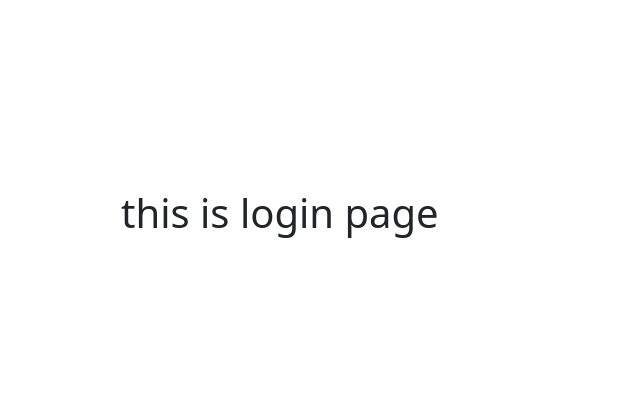
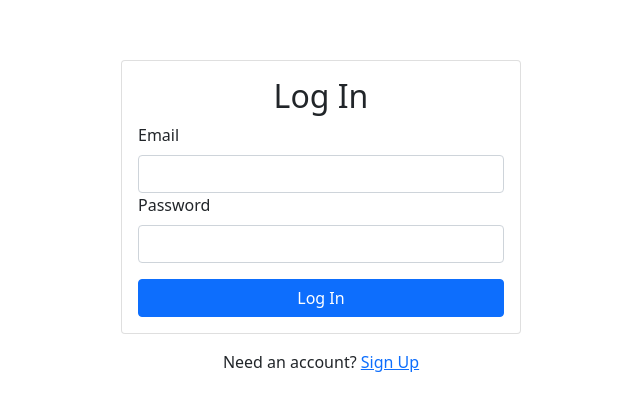
Before and after one commit to jonytalukdar/firebase-9, a React (Create React App) app: page /login in a window 1280 px wide. Shown: the part 183-594 px from the top of the page, without its empty margins (319-959 px from the left). Built offline with nearby package versions, Linux system fonts and the light colour scheme; no server answers.

Commit message:
added login

```diff
--- a/src/components/Login/Login.js
+++ b/src/components/Login/Login.js
@@ -1,10 +1,56 @@
-import React from 'react';
+import React, { useContext, useRef, useState } from 'react';
+
+import { Card, Button, Form, Alert } from 'react-bootstrap';
+import { Link } from 'react-router-dom';
+import { AuthContext } from '../../context/auth-conext';
 
 const Login = () => {
+  const { login } = useContext(AuthContext);
+
+  //state
+  const [error, setError] = useState('');
+
+  const emailRef = useRef();
+  const passwordRef = useRef();
+
+  const submitHandler = async (e) => {
+    e.preventDefault();
+    const enteredEmail = emailRef.current.value;
+    const enteredPassword = passwordRef.current.value;
+
+    try {
+      setError('');
+      await login(enteredEmail, enteredPassword);
+    } catch (error) {
+      setError('Failed to create an account!');
+    }
+  };
+
   return (
-    <div>
-      <h1>this is login page</h1>
-    </div>
+    <>
+      <Card>
+        <Card.Body>
+          <h2 className="text-center">Log In</h2>
+          {error && <Alert variant="danger">{error}</Alert>}
+          <Form onSubmit={submitHandler}>
+            <Form.Group id="email">
+              <Form.Label>Email</Form.Label>
+              <Form.Control type="email" ref={emailRef} />
+            </Form.Group>
+            <Form.Group id="password" className="mb-3">
+              <Form.Label>Password</Form.Label>
+              <Form.Control type="password" ref={passwordRef} />
+            </Form.Group>
+            <Button className="w-100" type="submit">
+              Log In
+            </Button>
+          </Form>
+        </Card.Body>
+      </Card>
+      <div className="w-100 text-center mt-3">
+        Need an account? <Link to="/signup">Sign Up</Link>
+      </div>
+    </>
   );
 };
 
--- a/src/components/Signup/SignUp.js
+++ b/src/components/Signup/SignUp.js
@@ -1,6 +1,7 @@
 import React, { useContext, useRef, useState } from 'react';
 
 import { Card, Button, Form, Alert } from 'react-bootstrap';
+import { Link } from 'react-router-dom';
 import { AuthContext } from '../../context/auth-conext';
 
 const SignUp = () => {
@@ -8,7 +9,6 @@ const SignUp = () => {
 
   //state
   const [error, setError] = useState('');
-  const [loading, setLoading] = useState(false);
 
   const emailRef = useRef();
   const passwordRef = useRef();
@@ -24,13 +24,11 @@ const SignUp = () => {
       return setError('Password does not match!');
     }
     try {
-      setLoading(true);
       setError('');
       await signUp(enteredEmail, enteredPassword);
     } catch (error) {
       setError('Failed to create an account!');
     }
-    setLoading(false);
   };
 
   return (
@@ -56,14 +54,14 @@ const SignUp = () => {
                 ref={passwordConfirmRef}
               />
             </Form.Group>
-            <Button disabled={loading} className="w-100" type="submit">
+            <Button className="w-100" type="submit">
               Sign Up
             </Button>
           </Form>
         </Card.Body>
       </Card>
       <div className="w-100 text-center mt-3">
-        Already have an account? Log In
+        Already have an account? <Link to="/login">Log In</Link>
       </div>
     </>
   );
--- a/src/context/auth-conext.js
+++ b/src/context/auth-conext.js
@@ -1,16 +1,22 @@
 import React, { createContext, useState } from 'react';
-import { getAuth, createUserWithEmailAndPassword } from 'firebase/auth';
+import {
+  getAuth,
+  createUserWithEmailAndPassword,
+  signInWithEmailAndPassword,
+} from 'firebase/auth';
 import { app } from '../firebase.config';
 const auth = getAuth(app);
 
 export const AuthContext = createContext({
   user: null,
   signUp: (email, password) => {},
+  login: (email, password) => {},
 });
 
 const AuthProvider = ({ children }) => {
   const [user, setUser] = useState();
 
+  //singup handler
   const signUpHandler = (email, password) => {
     createUserWithEmailAndPassword(auth, email, password)
       .then((userCredential) => {
@@ -24,10 +30,25 @@ const AuthProvider = ({ children }) => {
       });
   };
 
+  //login handler
+  const loginHandler = (email, password) => {
+    signInWithEmailAndPassword(auth, email, password)
+      .then((userCredential) => {
+        const user = userCredential.user;
+        console.log(user.accessToken);
+      })
+      .catch((error) => {
+        const errorCode = error.code;
+        const errorMessage = error.message;
+        console.log(errorMessage);
+      });
+  };
+
   //context value
   const contextValue = {
     user,
     signUp: signUpHandler,
+    login: loginHandler,
   };
   return (
     <AuthContext.Provider value={contextValue}>{children}</AuthContext.Provider>
```
